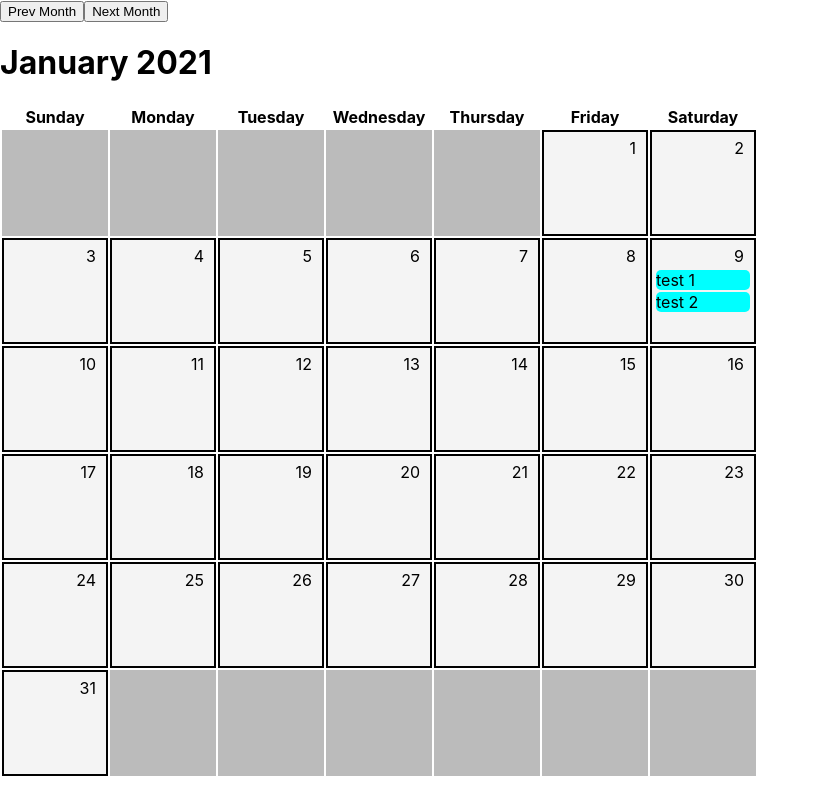
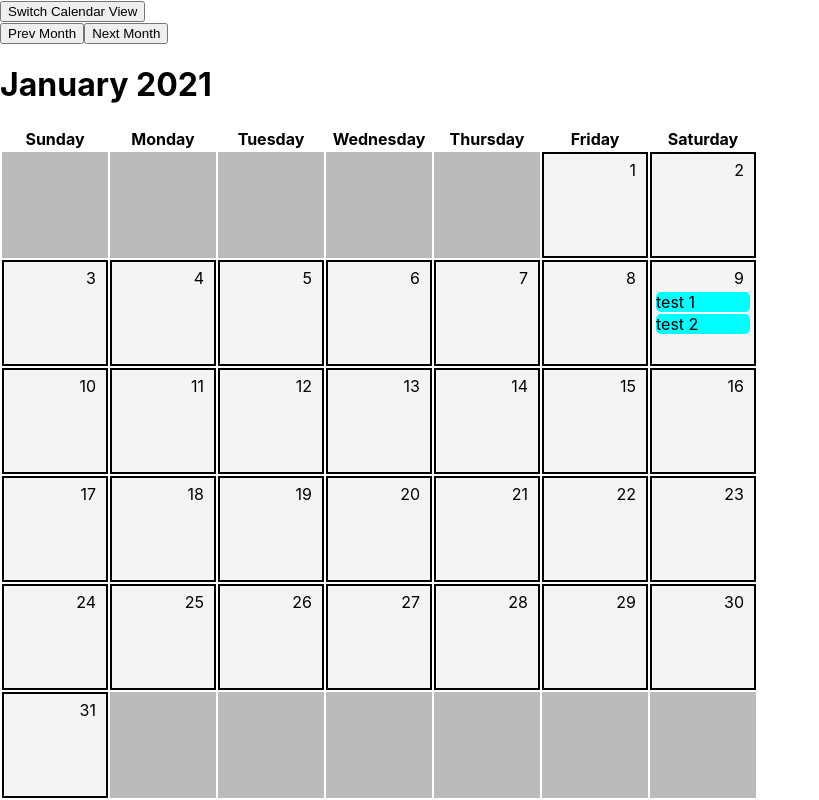
Before and after one commit to TN-Local-Food-Summit/calendar-template, a React (Create React App) app: page / in a window 1280 px wide. Shown: the whole page, without its empty margins (0-819 px from the left). Built offline with nearby package versions, Linux system fonts and the light colour scheme.

Commit message:
A few touch ups

```diff
--- a/src/components/Calendar/Calendar.js
+++ b/src/components/Calendar/Calendar.js
@@ -20,6 +20,7 @@ class Calendar extends Component{
     this.setSelectedDate = this.setSelectedDate.bind(this);
     this.closeEventPopup = this.closeEventPopup.bind(this);
     this.selectEvent = this.selectEvent.bind(this);
+    this.switchCalendarView = this.switchCalendarView.bind(this);
   }
 
   setSelectedDate(date) {
@@ -37,6 +38,12 @@ class Calendar extends Component{
   selectEvent(eventId) {
     this.setState({
       selectedEvent: eventId,
+    })
+  }
+
+  switchCalendarView() {
+    this.setState({
+      monthView: !this.state.monthView,
     })
   }
 
@@ -70,14 +77,11 @@ class Calendar extends Component{
                     event = {event}
                     closeEventPopup = {this.closeEventPopup}
                   />
-    }else{
-
     }
-
 
     return (
       <div>
-
+        <button onClick={this.switchCalendarView}>Switch Calendar View</button>
         {calendarView}
         {eventView}
       </div>
--- a/src/components/WeekView/WeekView.js
+++ b/src/components/WeekView/WeekView.js
@@ -10,7 +10,7 @@ class WeekView extends Component{
   render() {
     return (
       <div>
-        <p>Hello World, week</p>
+        <p>Hello World, week. Honestly I do not feel like working on this view for a while cuz it will be a pain for all the positioning</p>
       </div>
     )
   }
```
